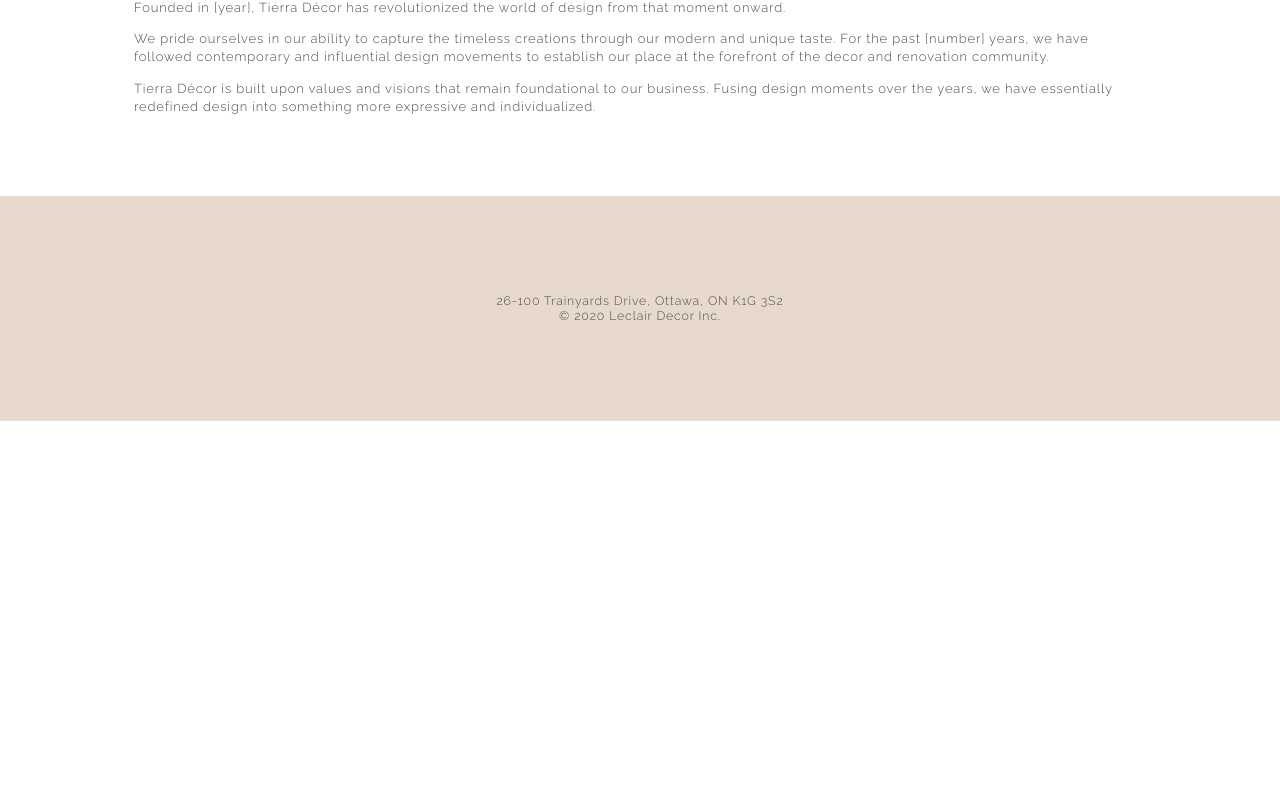
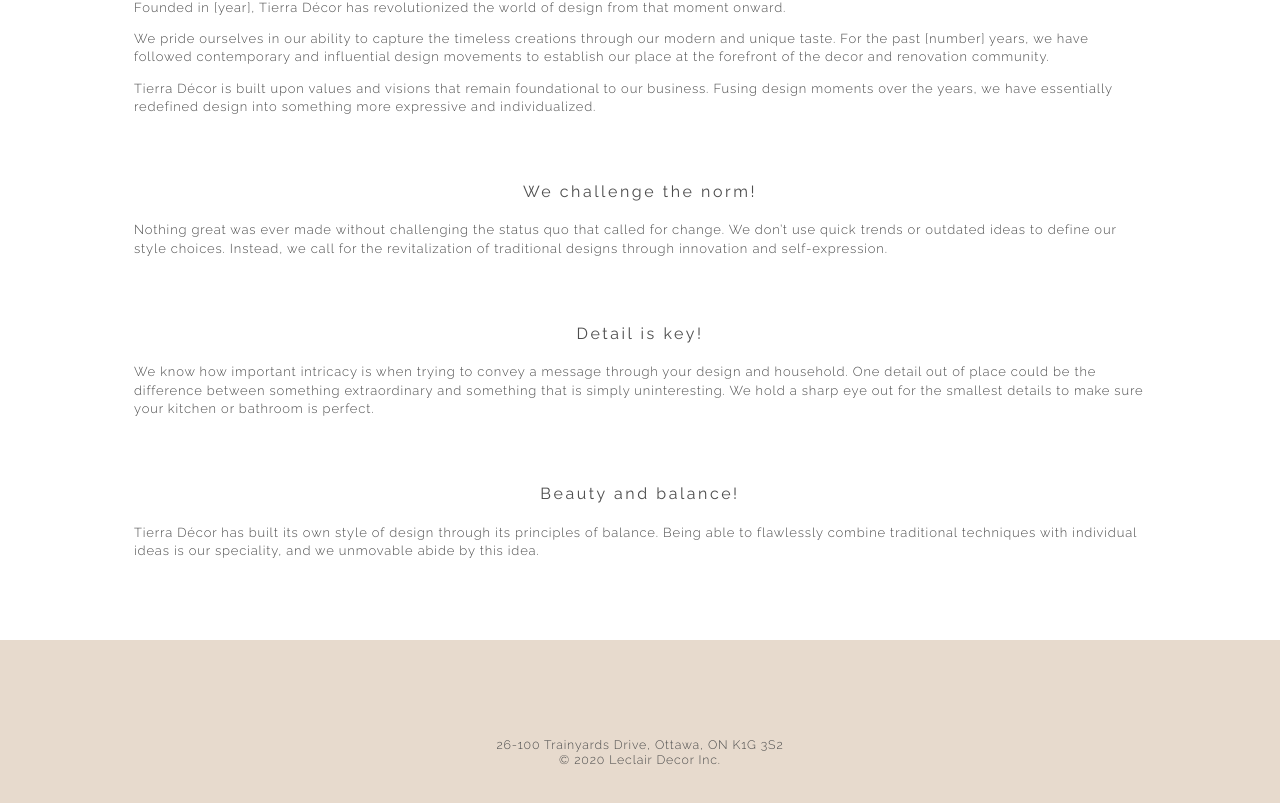
Before and after one commit to wengtytt/tierradecor, a React (Create React App) app: page /about in a window 1280 px wide. Shown: the part 894-1697 px from the top of the page. Before the commit the page ends 1315 px from the top, so only its background shows below. Built offline with nearby package versions, Linux system fonts and the light colour scheme; no server answers.

Commit message:
home, about us

```diff
--- a/src/Components/About/About.js
+++ b/src/Components/About/About.js
@@ -13,6 +13,11 @@
     const about_us_1 = "Founded in [year], Tierra Décor has revolutionized the world of design from that moment onward."
     const about_us_2 = "We pride ourselves in our ability to capture the timeless creations through our modern and unique taste. For the past [number] years, we have followed contemporary and influential design movements to establish our place at the forefront of the decor and renovation community. "
     const about_us_3 = "Tierra Décor is built upon values and visions that remain foundational to our business. Fusing design moments over the years, we have essentially redefined design into something more expressive and individualized. "
+
+    const our_value_1 = "Nothing great was ever made without challenging the status quo that called for change. We don’t use quick trends or outdated ideas to define our style choices. Instead, we call for the revitalization of traditional designs through innovation and self-expression."
+    const our_value_2 = "We know how important intricacy is when trying to convey a message through your design and household. One detail out of place could be the difference between something extraordinary and something that is simply uninteresting. We hold a sharp eye out for the smallest details to make sure your kitchen or bathroom is perfect."
+    const our_value_3 = "Tierra Décor has built its own style of design through its principles of balance. Being able to flawlessly combine traditional techniques with individual ideas is our speciality, and we unmovable abide by this idea."
+
     return (
         <main id="page" role="main" className="About">
             <div className="html-block">
@@ -50,6 +55,22 @@
                     <p>{about_us_2}</p>
                     <p>{about_us_3}</p>
                 </div>
+
+                <div className="content-inner">
+                    <h2>We challenge the norm!</h2>
+                    <p>{our_value_1}</p>
+                </div>
+
+                <div className="content-inner">
+                    <h2>Detail is key!</h2>
+                    <p>{our_value_2}</p>
+                </div>
+
+                <div className="content-inner">
+                    <h2>Beauty and balance!</h2>
+                    <p>{our_value_3}</p>
+                </div>
+
             </section>
         </main>
     );
--- a/src/Components/About/About.scss
+++ b/src/Components/About/About.scss
@@ -51,6 +51,11 @@
         text-rendering: optimizeLegibility;
     }
 
+    h2 {
+        text-align: center;
+        white-space: pre-wrap;
+    }
+
     p {
         font-family: 'Raleway', Arial, sans-serif;
         font-style: normal;
--- a/src/Components/MeetTheTeam/MeetTheTeam.js
+++ b/src/Components/MeetTheTeam/MeetTheTeam.js
@@ -20,6 +20,12 @@
     const team_1 = "At Tierra Décor, we have handpicked a team of expert designers, artists, and visionaries to assist our clients in their design journey. Each of our team members holds a true passion for their work and will strive to provide outstanding customer service each step of the way."
     const team_2 = "Our team members are all trailblazers and seasoned professionals and have dedicated their much of their professional lives towards perfecting their art. They are more than ecstatic to work with you and bring the essence of your design to life. Any questions or concerns? Feel free to reach out to us, and we will get back to you right away."
 
+    const our_mission = "Make awe-inspiring kitchen and bathroom products that enlighten your senses."
+
+    const our_vision_1 = "We envision a world of design that isn’t afraid to move forward and slow down at the same time."
+    const our_vision_2 = "Rather than staying stuck on tradition or speeding through fast fads, we see a world that values individuality and harmony — a world that is fully able to blend the old with the new and do it seamlessly."
+    const our_vision_3 = "We have been working in the design industry for [number] years now, and we’ve never left a single customer unhappy."
+
     return (
         <main id="page" role="main" className="MeetTheTeam">
             <div className="h1-block">
@@ -27,10 +33,8 @@
                     style={{
                         textAlign: 'center',
                         whiteSpace: 'pre-wrap',
-                    }}
-                >
-                    {' '}
-                    Meet The Team{' '}
+                    }}>
+                    Meet The Team
                 </h1>
             </div>
             <section className="section-wrapper">
@@ -55,6 +59,16 @@
                     <p>{team_1}</p>
                     <p>{team_2}</p>
                 </div>
+                <div className="content-inner">
+                    <h2>Our Mission</h2>
+                    <p>{our_mission}</p>
+                </div>
+                <div className="content-inner">
+                    <h2>Our Vision</h2>
+                    <p>{our_vision_1}</p>
+                    <p>{our_vision_2}</p>
+                    <p>{our_vision_3}</p>
+                </div>
             </section>
 
 
--- a/src/routes/Home/Home.js
+++ b/src/routes/Home/Home.js
@@ -33,6 +33,8 @@
         autoplaySpeed: 5000,
     };
 
+    const about_us_3 = "Tierra Décor is built upon values and visions that remain foundational to our business. Fusing design moments over the years, we have essentially redefined design into something more expressive and individualized. "
+
     return (
         <main id="page" role="main" className="Home">
             <section id="gallery-section">
@@ -61,9 +63,7 @@
                                 whiteSpace: 'pre-wrap',
                             }}
                         >
-                            Leclair Decor is an Ottawa-based residential design
-                            firm founded and co-owned by husband and wife team
-                            Sacha and Melissa Leclair.
+                        {about_us_3}
                         </h2>
                     </div>
                     <Grid item xs={12}>
```
